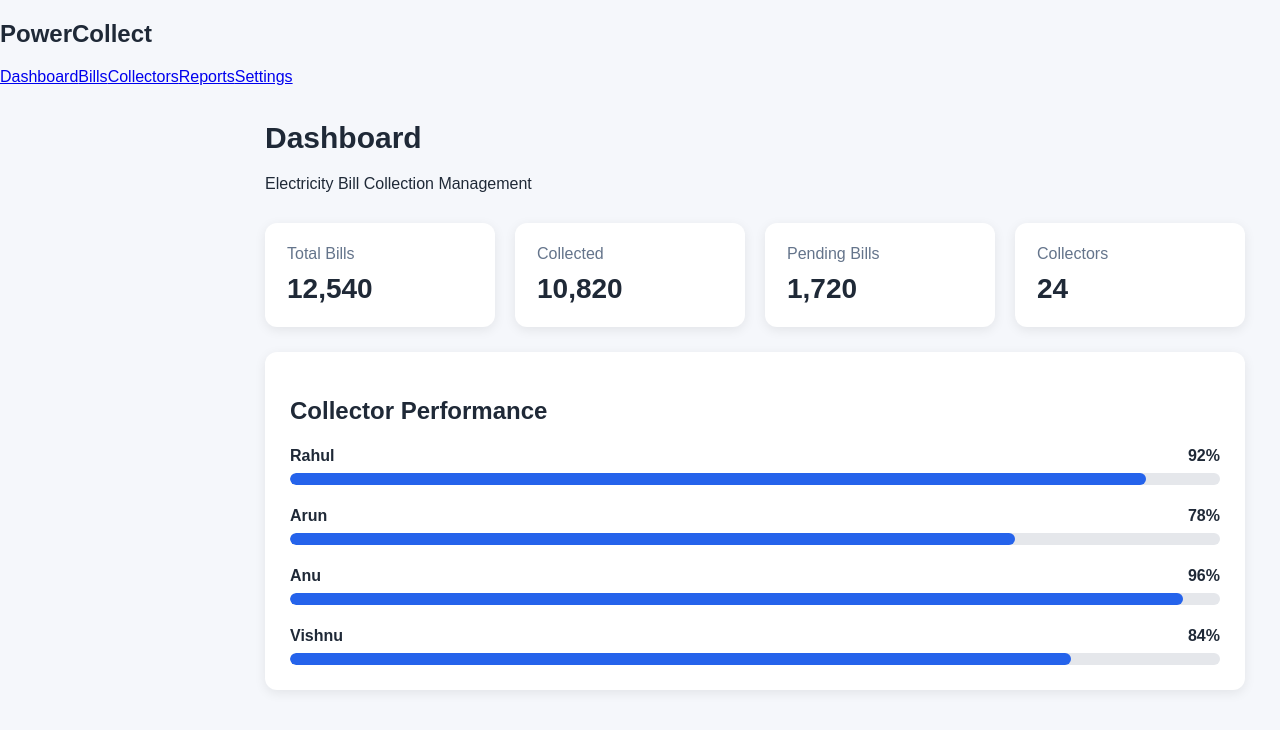
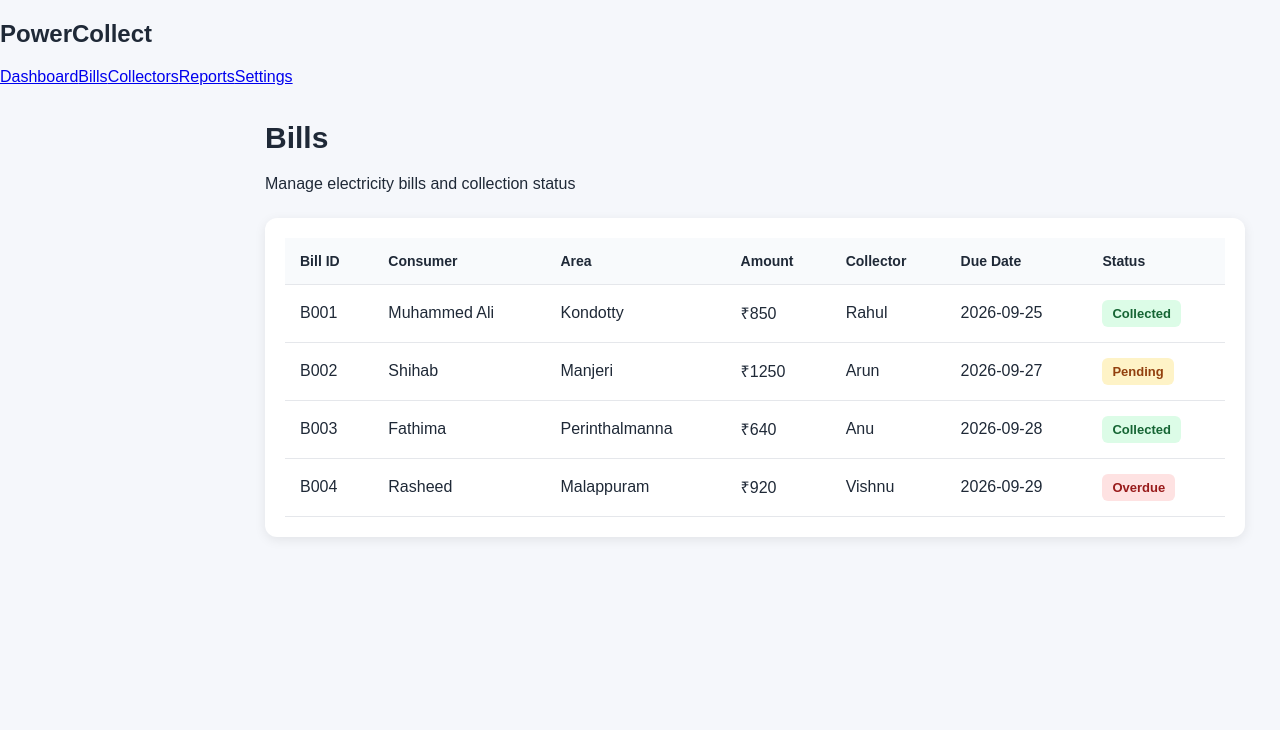
Before and after one commit to abinvk/Electricity-Bill-Collection-Management-System, a React (Vite) app in the folder electricity-bill-management/: page / in a window 1280 px wide. Shown: the top 730 px of the page. Built offline with nearby package versions, Linux system fonts and the light colour scheme.

Commit message:
bill-project

```diff
--- a/electricity-bill-management/src/App.jsx
+++ b/electricity-bill-management/src/App.jsx
@@ -1,5 +1,5 @@
 import Sidebar from "./components/Sidebar";
-import Dashboard from "./pages/Dashboard";
+import Bills from "./pages/Bills";
 
 function App() {
   return (
@@ -7,7 +7,7 @@ function App() {
       <Sidebar />
 
       <main className="main-content">
-        <Dashboard />
+        <Bills />
       </main>
     </div>
   );
--- a/electricity-bill-management/src/index.css
+++ b/electricity-bill-management/src/index.css
@@ -141,3 +141,35 @@ tr:hover {
   background: #2563eb;
   border-radius: 10px;
 }
+
+.bills-table {
+  background: white;
+  margin-top: 25px;
+  padding: 20px;
+  border-radius: 12px;
+  box-shadow: 0 3px 12px rgba(0, 0, 0, 0.08);
+  overflow-x: auto;
+}
+
+.status {
+  display: inline-block;
+  padding: 6px 10px;
+  border-radius: 6px;
+  font-size: 13px;
+  font-weight: 600;
+}
+
+.status.collected {
+  background: #dcfce7;
+  color: #166534;
+}
+
+.status.pending {
+  background: #fef3c7;
+  color: #92400e;
+}
+
+.status.overdue {
+  background: #fee2e2;
+  color: #991b1b;
+}
--- a/electricity-bill-management/src/pages/Bills.jsx
+++ b/electricity-bill-management/src/pages/Bills.jsx
@@ -0,0 +1,46 @@
+import bills from "../data/bills";
+
+function Bills() {
+  return (
+    <div>
+      <h1>Bills</h1>
+      <p>Manage electricity bills and collection status</p>
+
+      <div className="bills-table">
+        <table>
+          <thead>
+            <tr>
+              <th>Bill ID</th>
+              <th>Consumer</th>
+              <th>Area</th>
+              <th>Amount</th>
+              <th>Collector</th>
+              <th>Due Date</th>
+              <th>Status</th>
+            </tr>
+          </thead>
+
+          <tbody>
+            {bills.map((bill) => (
+              <tr key={bill.id}>
+                <td>{bill.id}</td>
+                <td>{bill.consumerName}</td>
+                <td>{bill.area}</td>
+                <td>₹{bill.amount}</td>
+                <td>{bill.collector}</td>
+                <td>{bill.dueDate}</td>
+                <td>
+                  <span className={`status ${bill.status.toLowerCase()}`}>
+                    {bill.status}
+                  </span>
+                </td>
+              </tr>
+            ))}
+          </tbody>
+        </table>
+      </div>
+    </div>
+  );
+}
+
+export default Bills;
```
